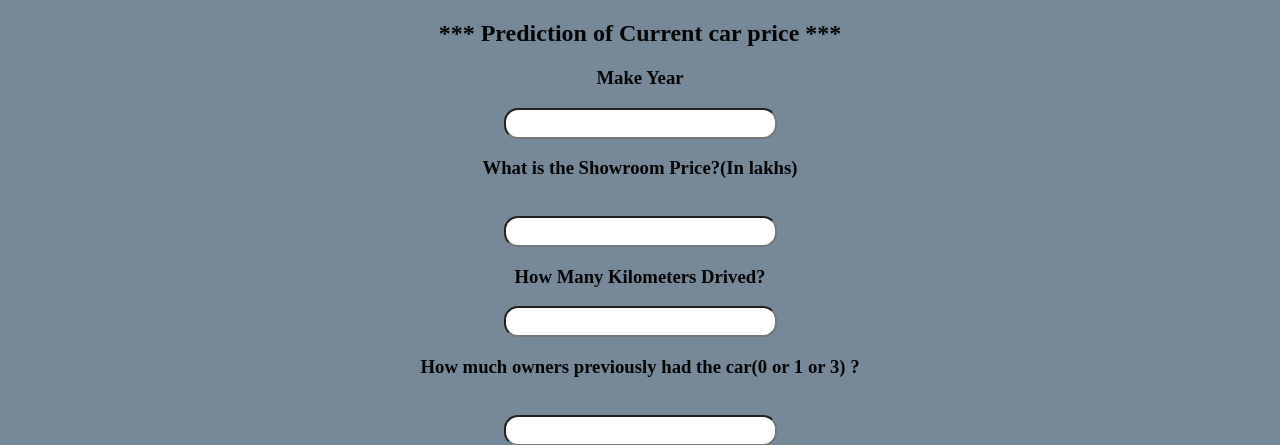
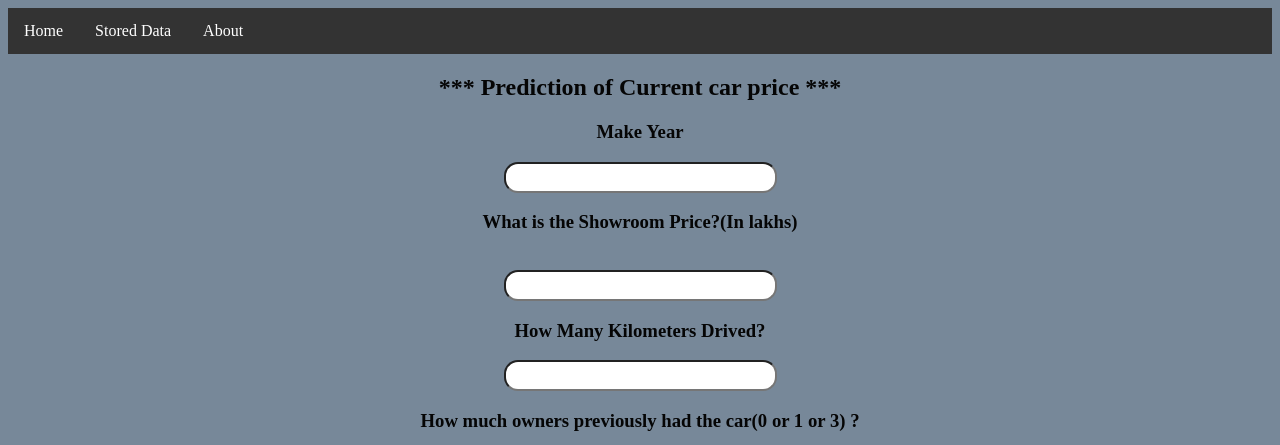
Before and after one commit to Nisargbhatt/predict_car_price, a Flask app: page / in a window 1280 px wide. Shown: the top 445 px of the page. Run offline with Flask 2, Linux system fonts and the light colour scheme; parts of the project's set-up code (start-up, migrations or seed data) failed here and were passed over.

Commit message:
adding web_pages

```diff
--- a/Price_Prediction_car/app.py
+++ b/Price_Prediction_car/app.py
@@ -78,5 +78,13 @@ def predict():
     else:
         return render_template('index.html')
 
+
+@app.route("/stored_data", methods=['GET'])
+def stored_data():
+    return None
+
+@app.route("/introduction")
+def introduction():
+    return render_template('introduction.html')
 if __name__=="__main__":
     app.run(host='0.0.0.0')
--- a/Price_Prediction_car/templates/index.html
+++ b/Price_Prediction_car/templates/index.html
@@ -5,10 +5,41 @@
     <meta charset="UTF-8">
     <meta name="viewport" content="width=device-width, initial-scale=1.0">
     <title>Document</title>
+    <style>
+        ul {
+          list-style-type: none;
+          margin: 0;
+          padding: 0;
+          overflow: hidden;
+          background-color: #333;
+        }
+
+        li {
+          float: left;
+        }
+
+        li a {
+          display: block;
+          color: white;
+          text-align: center;
+          padding: 14px 16px;
+          text-decoration: none;
+        }
+
+        li a:hover {
+          background-color: #111;
+        }
+        </style>
 
 </head>
 
 <body>
+
+    <ul>
+        <li><a class="active" href="{{url_for('Home')}}">Home</a></li>
+        <li><a href="{{url_for('stored_data')}}">Stored Data</a></li>
+        <li><a href="{{url_for('introduction')}}">About</a></li>
+      </ul>
 
     <div style="color:rgb(5, 5, 5)">
         <form action="{{ url_for('predict')}}" method="post">
```
Also changed, not shown: Price_Prediction_car/templates/introduction.html (+29 -4 lines), Price_Prediction_car/templates/lol.jpeg (added).
